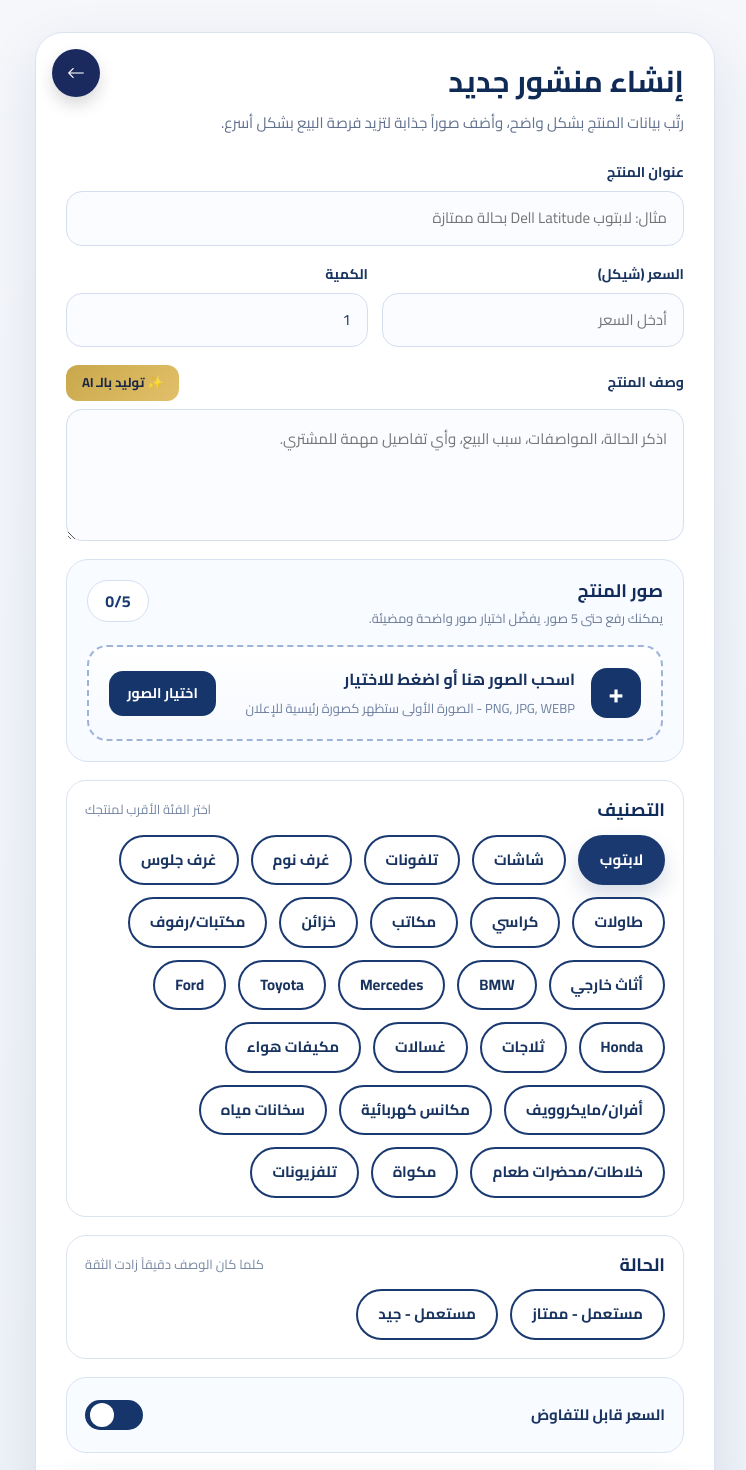
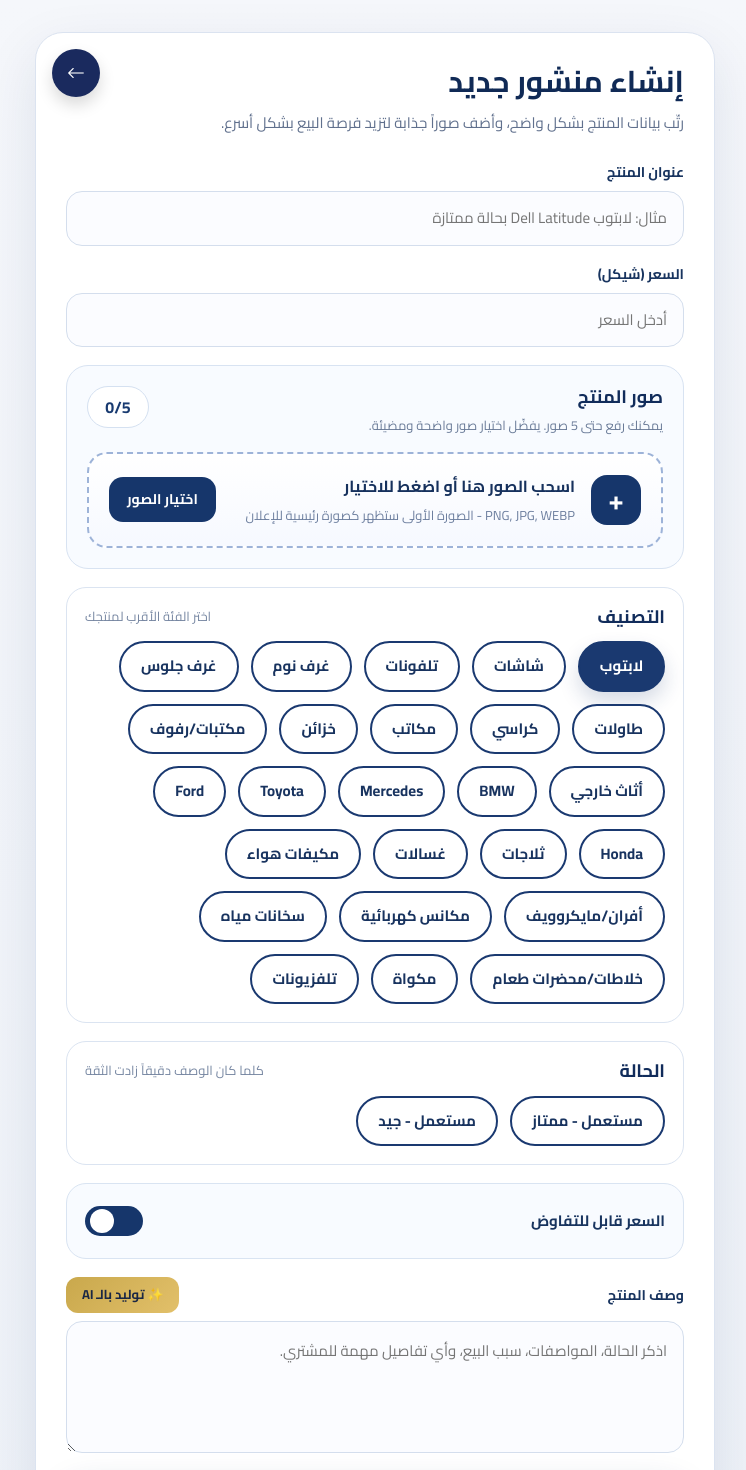
Before and after one commit to Web2-ReUseHub/ReUseHub, a React (Create React App) app in the folder frontend/: page /create-post in a window 1280 px wide. Shown: the top 1470 px of the page, without its empty margins (265-1011 px from the left). Built offline with nearby package versions, Linux system fonts and the light colour scheme; sample sign-in values are in the browser's storage.

Commit message:
fix categories and create post

```diff
--- a/frontend/src/pages/CreatePost.js
+++ b/frontend/src/pages/CreatePost.js
@@ -243,38 +243,10 @@ function CreatePost() {
                     style={input}
                 />
               </div>
-              <div style={fieldBlock}>
-                <label style={label}>الكمية</label>
-                <input
-                    type="number"
-                    min="1"
-                    placeholder="1"
-                    value={quantity}
-                    onChange={(e) => setQuantity(e.target.value)}
-                    style={input}
-                />
-              </div>
+
             </div>
 
-            <div style={fieldBlock}>
-              <div style={{ display: "flex", justifyContent: "space-between", alignItems: "center" }}>
-                <label style={label}>وصف المنتج</label>
-                <button type="button" onClick={handleGenerateAI} style={aiBtn} disabled={aiLoading}>
-                  {aiLoading ? "⏳ جارٍ التوليد..." : "✨ توليد بالـ AI"}
-                </button>
-              </div>
-              <textarea
-                  placeholder="اذكر الحالة، المواصفات، سبب البيع، وأي تفاصيل مهمة للمشتري."
-                  value={description}
-                  onChange={(e) => setDescription(e.target.value)}
-                  style={textarea}
-              />
-              {images.length > 0 && (
-                  <p style={{ fontSize: 12, color: "#6a7b98", margin: "4px 0 0" }}>
-                    💡 الـ AI سيحلل الصورة الأولى تلقائياً ويضيف السعر بالوصف
-                  </p>
-              )}
-            </div>
+
 
             <div style={uploadSection}>
               <div style={uploadHeader}>
@@ -347,7 +319,25 @@ function CreatePost() {
             <div style={toggleCard}>
               <Toggle text="السعر قابل للتفاوض" value={priceNegotiable} setValue={setPriceNegotiable} />
             </div>
-
+<div style={fieldBlock}>
+              <div style={{ display: "flex", justifyContent: "space-between", alignItems: "center" }}>
+                <label style={label}>وصف المنتج</label>
+                <button type="button" onClick={handleGenerateAI} style={aiBtn} disabled={aiLoading}>
+                  {aiLoading ? "⏳ جارٍ التوليد..." : "✨ توليد بالـ AI"}
+                </button>
+              </div>
+              <textarea
+                  placeholder="اذكر الحالة، المواصفات، سبب البيع، وأي تفاصيل مهمة للمشتري."
+                  value={description}
+                  onChange={(e) => setDescription(e.target.value)}
+                  style={textarea}
+              />
+              {images.length > 0 && (
+                  <p style={{ fontSize: 12, color: "#6a7b98", margin: "4px 0 0" }}>
+                    💡 الـ AI سيحلل الصورة الأولى تلقائياً ويضيف السعر بالوصف
+                  </p>
+              )}
+            </div>
             {error && <div style={errorBox}>⚠️ {error}</div>}
 
             <button
@@ -362,6 +352,7 @@ function CreatePost() {
           </div>
 
         </div>
+
       </div>
   );
 }
```
Also changed, not shown: 11 other files (tests, documents, lock files or other folders).
